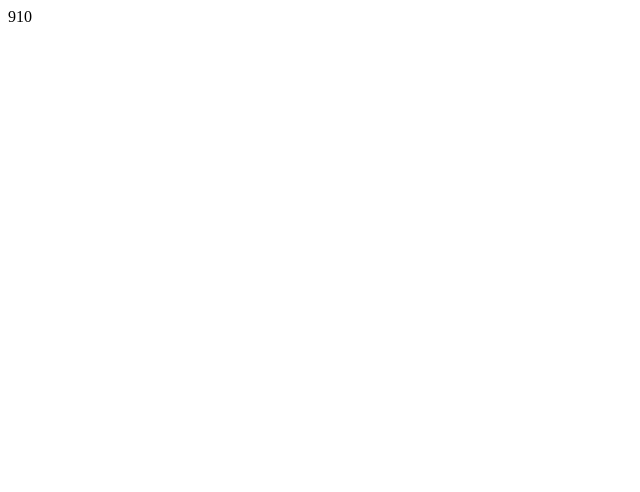
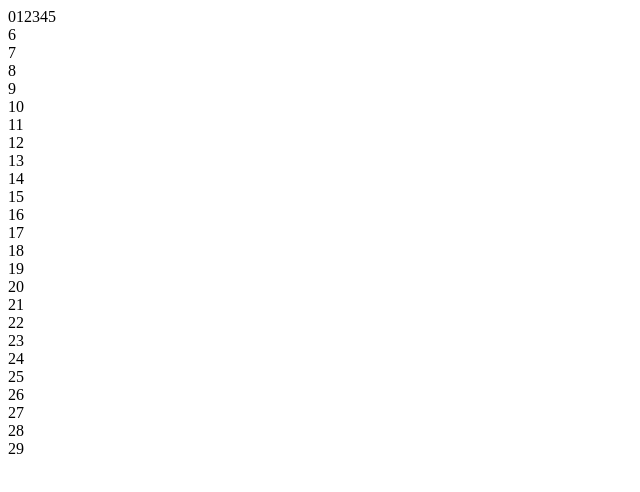
Before and after one commit to fuadhasan199/JavaScript-practice, a plain HTML site: page index.html in a window 1280 px wide. Shown: the whole page, without its empty margins (0-640 px from the left). Drawn offline with Linux system fonts and the light colour scheme.

Commit message:
break steatment done

```diff
--- /dev/null
+++ b/loops/while loop/break.js
@@ -0,0 +1,14 @@
+
+for(let i=0; i<=10;i++){
+    if(i === 5){
+        break
+    }
+    document.write(i)
+}
+
+for(let i=5;i<=50;i++){
+    if(i===30){
+        break
+    }
+    document.write(i,'<br>')
+}
```
Also changed, not shown: index.html (+1 -1 lines).
